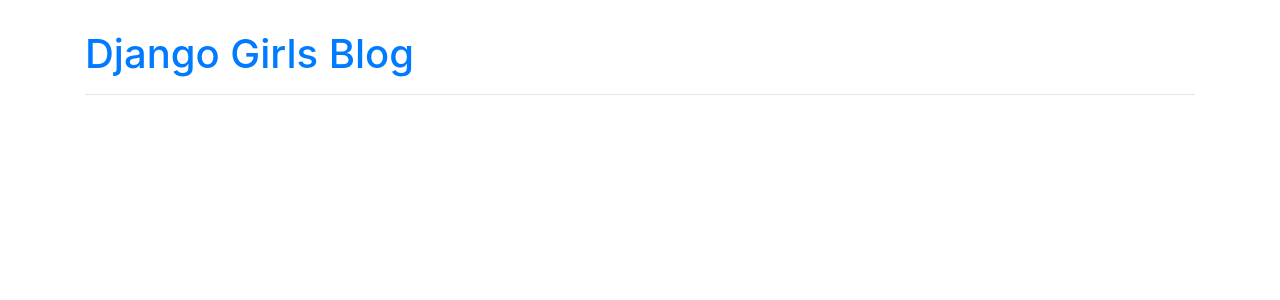
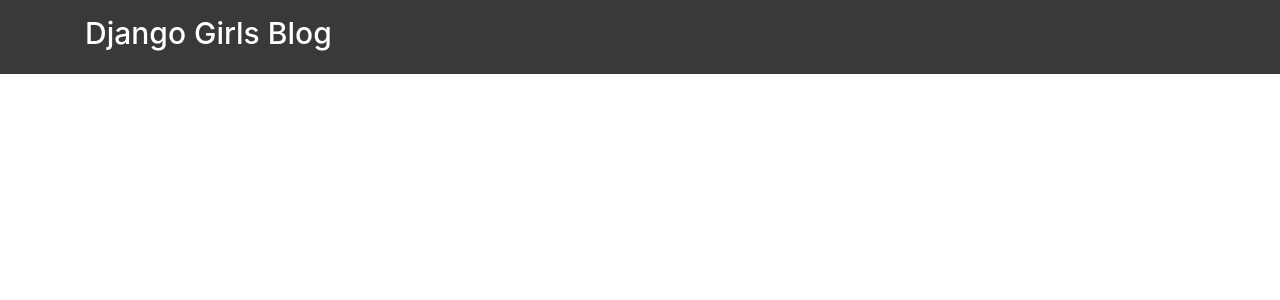
Before and after one commit to himanmenGit/Djangogirls-Tutorial, a Django app: page / in a window 1280 px wide. Shown: the top 300 px of the page. Run offline with Django 3.2, Linux system fonts and the light colour scheme; data that the repository does not hold is empty; some libraries are stand-ins or nearby versions.

Commit message:
static template tag사용, blog.css 구현

```diff
--- a/django/static/css/blog.css
+++ b/django/static/css/blog.css
@@ -1,3 +1,48 @@
 body {
-  padding-top: 30px;
+  font-size: 13px;
 }
+
+h1 {
+  font-size: 30px;
+}
+
+h2 {
+  font-size: 20px;
+}
+
+.header {
+  background-color: #393939;
+  padding-top: 15px;
+  padding-bottom: 15px;
+  margin-bottom: 10px;
+}
+
+.header a {
+  color: white;
+  text-decoration: none;
+}
+
+.post {
+  padding-bottom: 10px;
+  border-bottom: 1px solid #ccc;
+  margin-bottom: 10px;
+}
+
+.post:last-child {
+  border: none;
+}
+
+.post > .post-date {
+  text-align: right;
+  font-size: 11px;
+  margin-bottom: -11px;
+}
+
+.post > .post-title {
+
+}
+
+.post > .post-content {
+  max-height: 190px;
+  overflow: hidden;
+}
--- a/django/templates/blog/post_list.html
+++ b/django/templates/blog/post_list.html
@@ -1,3 +1,4 @@
+{% load static %}
 <!doctype html>
 <html lang="en">
 <head>
@@ -6,26 +7,25 @@
   content="width=device-width, user-scalable=no, initial-scale=1.0, maximum-scale=1.0, minimum-scale=1.0">
   <meta http-equiv="X-UA-Compatible" content="ie=edge">
   <title>Document</title>
-  <link rel="stylesheet" href="/static/bootstrap/css/bootstrap.css">
-  <link rel="stylesheet" href="/static/css/blog.css">
+  <link rel="stylesheet" href="{% static 'bootstrap/css/bootstrap.css' %}">
+  <link rel="stylesheet" href="{% static 'css/blog.css' %}">
 </head>
 <body>
-  <div class='container'>
-    <div>
+
+  <div class="header">
+    <div class='container'>
       <h1><a href="">Django Girls Blog</a></h1>
     </div>
-
-    <hr>
-
+  </div>
+  <div class='container'>
     {% for post in posts %}
-    <div>
-      <p>published: {{ post.published_date }}</p>
-      <p>created: {{ post.created_date }}</p>
-      <h2><a href="">{{ post.title }}</a> </h2>
-      <p>{{ post.content|linebreaksbr|truncatewords:10 }}</p>
-      <hr>
+    <div class="post">
+      <p class="post-date">published: {{ post.published_date }}</p>
+      <h2 class="post-title"><a href="">{{ post.title }}</a> </h2>
+      <p class="post-content">{{ post.content|linebreaksbr|truncatewords:10 }}</p>
     </div>
     {% endfor %}
   </div>
+
 </body>
 </html>
```
